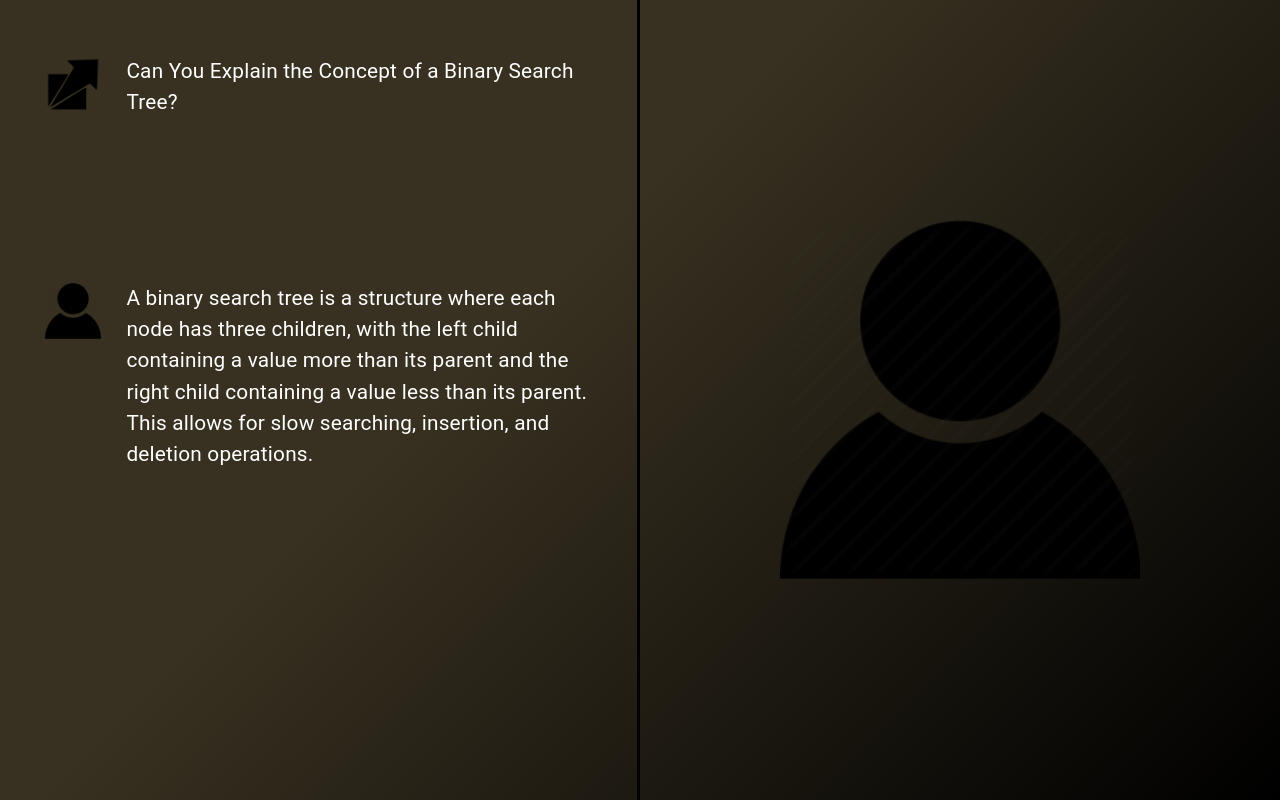
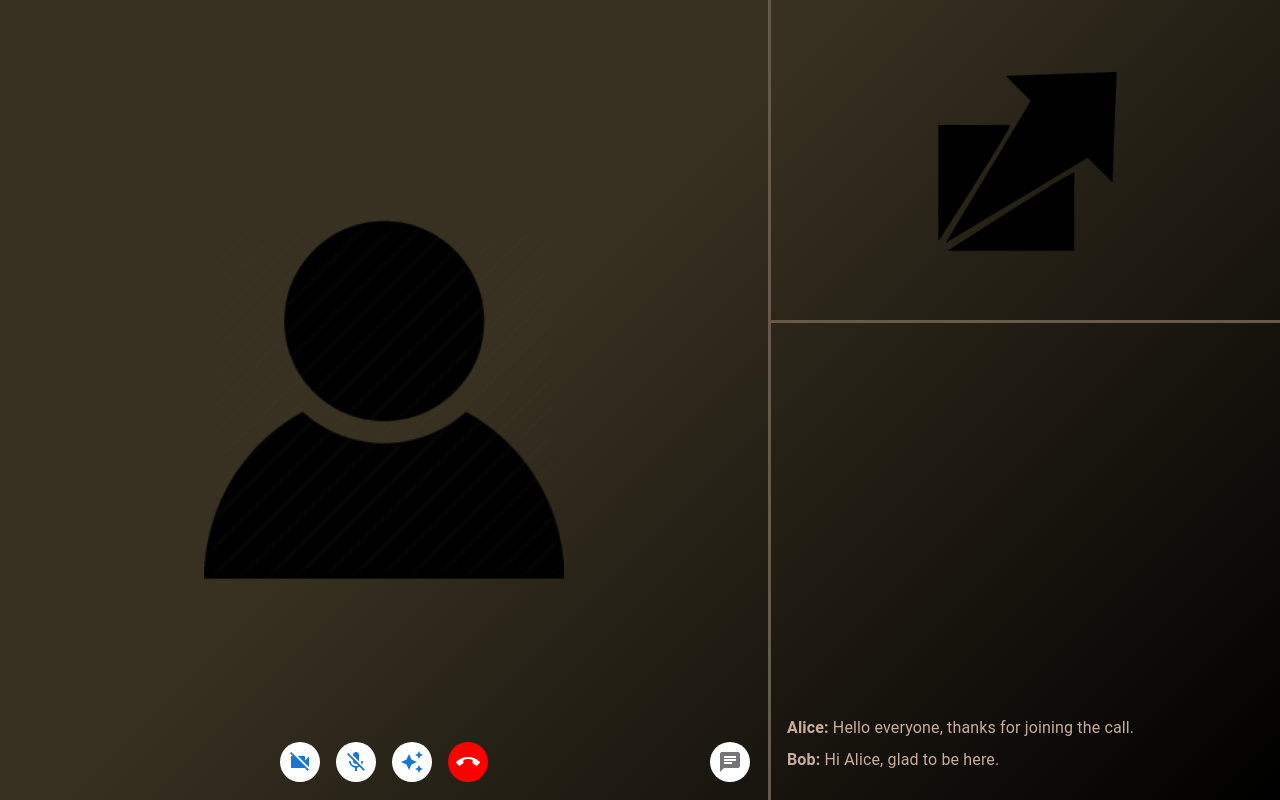
Before and after one commit to yaojiejia/intervia, a React (Create React App) app in the folder client/: page /interview in a window 1280 px wide. Built offline with nearby package versions, Linux system fonts and the light colour scheme.

Commit message:
Interview page with meeting window and ai dictation

```diff
--- a/client/src/components/Interview/InterviewPage.jsx
+++ b/client/src/components/Interview/InterviewPage.jsx
@@ -1,7 +1,12 @@
 import React from 'react';
 import { Typography, Box } from '@mui/material';
+
+import QuestionAndAnswer from './QAndA';
+import DictationDisplay from './AIDictation';
+import Meeting from './Meeting';
+
 import profile from './image/profile_1.png';
-import QuestionAndAnswer from './QAndA';
+import faviconImage from './image/favicon.png';
 
 const InterviewPage = () => {
     return (
@@ -14,9 +19,16 @@ const InterviewPage = () => {
                 background: 'linear-gradient(135deg, #383121 0%, #383121 40%, #000000 100%)',
             }}
         >
-            <QuestionAndAnswer/>
+            {/* <QuestionAndAnswer/>
             <Box sx={{height: '100vh', width: '50vw', display: 'flex', justifyContent: 'center', alignItems: 'center'}}>
                 <img src={profile} alt="Profile" style={{ height: '45vh', }}/>
+            </Box> */}
+            <Meeting/>
+            <Box sx={{display: 'flex', flexDirection: 'column', borderLeft: '3px solid #685A4A'}}>
+                <Box sx={{ height: '40vh', display: 'flex', alignItems: 'center', justifyContent: 'center' }}>
+                    <img src={faviconImage} alt="Favicon" style={{ height: '25vh' }}/>
+                </Box>
+                <DictationDisplay/>
             </Box>
         </Box>
     );
```
